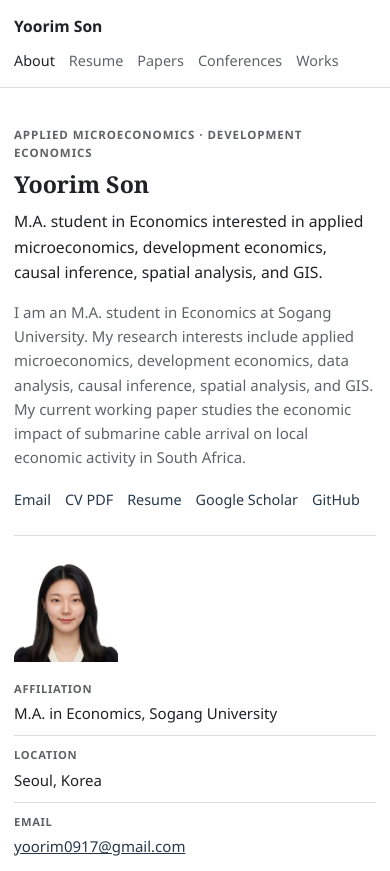
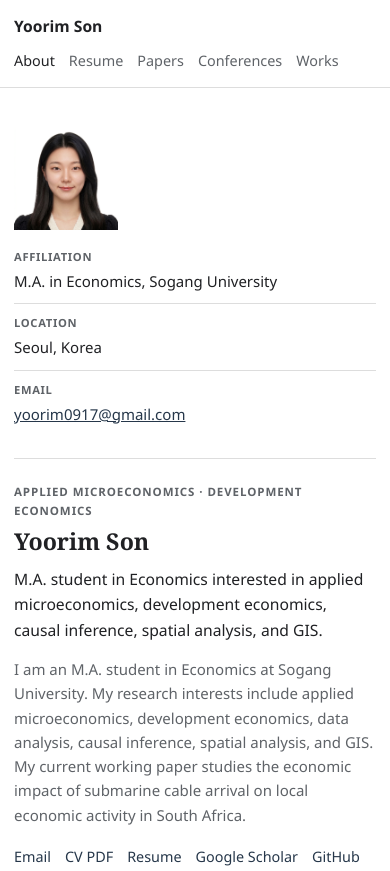
Before and after one commit to yoorims/yoorimson, a website: page index.html in a window 390 px wide. Shown: the top 871 px of the page. Drawn offline with Linux system fonts and the light colour scheme.

Commit message:
Move profile photo to left column

```diff
--- a/index.html
+++ b/index.html
@@ -26,26 +26,6 @@
 
     <main class="page-main">
       <section class="profile-panel" aria-labelledby="profile-title">
-        <div class="profile-main">
-          <p class="eyebrow">Applied Microeconomics · Development Economics</p>
-          <h1 id="profile-title" data-profile="name">Yoorim Son</h1>
-          <p class="subtitle" data-profile="tagline">
-            M.A. student in Economics interested in applied microeconomics, development economics, causal inference, spatial analysis, and GIS.
-          </p>
-          <p data-profile="bio">
-            I am an M.A. student in Economics at Sogang University. My current working paper
-            studies the economic impact of submarine cable arrival on local economic activity in South Africa.
-          </p>
-
-          <div class="inline-links" aria-label="Profile links">
-            <a href="mailto:hello@example.com" data-profile-link="email">Email</a>
-            <a href="./assets/CV_YoorimSon.pdf" target="_blank" rel="noreferrer">CV PDF</a>
-            <a href="./resume.html">Resume</a>
-            <a href="https://scholar.google.com/" target="_blank" rel="noreferrer" data-profile-link="scholar">Google Scholar</a>
-            <a href="https://github.com/" target="_blank" rel="noreferrer" data-profile-link="github">GitHub</a>
-          </div>
-        </div>
-
         <aside class="profile-card" aria-label="Profile summary">
           <figure class="profile-photo">
             <img src="" alt="Yoorim Son profile photo" data-profile-image hidden />
@@ -66,6 +46,26 @@
             </div>
           </dl>
         </aside>
+
+        <div class="profile-main">
+          <p class="eyebrow">Applied Microeconomics · Development Economics</p>
+          <h1 id="profile-title" data-profile="name">Yoorim Son</h1>
+          <p class="subtitle" data-profile="tagline">
+            M.A. student in Economics interested in applied microeconomics, development economics, causal inference, spatial analysis, and GIS.
+          </p>
+          <p data-profile="bio">
+            I am an M.A. student in Economics at Sogang University. My current working paper
+            studies the economic impact of submarine cable arrival on local economic activity in South Africa.
+          </p>
+
+          <div class="inline-links" aria-label="Profile links">
+            <a href="mailto:hello@example.com" data-profile-link="email">Email</a>
+            <a href="./assets/CV_YoorimSon.pdf" target="_blank" rel="noreferrer">CV PDF</a>
+            <a href="./resume.html">Resume</a>
+            <a href="https://scholar.google.com/" target="_blank" rel="noreferrer" data-profile-link="scholar">Google Scholar</a>
+            <a href="https://github.com/" target="_blank" rel="noreferrer" data-profile-link="github">GitHub</a>
+          </div>
+        </div>
       </section>
 
       <section class="snapshot-grid" aria-label="Research snapshot">
--- a/styles.css
+++ b/styles.css
@@ -89,7 +89,7 @@ a {
 
 .profile-panel {
   display: grid;
-  grid-template-columns: minmax(0, 1fr) 280px;
+  grid-template-columns: 250px minmax(0, 1fr);
   gap: 52px;
   align-items: start;
   padding-bottom: 34px;
@@ -197,7 +197,6 @@ p {
 
 .profile-card {
   display: grid;
-  grid-template-columns: 106px minmax(0, 1fr);
   gap: 18px;
   align-items: start;
 }
@@ -461,8 +460,8 @@ p {
 
   .profile-card {
     grid-template-columns: 106px minmax(0, 1fr);
-    padding-top: 22px;
-    border-top: 1px solid var(--line);
+    padding-bottom: 22px;
+    border-bottom: 1px solid var(--line);
   }
 
   .snapshot-grid {
```
